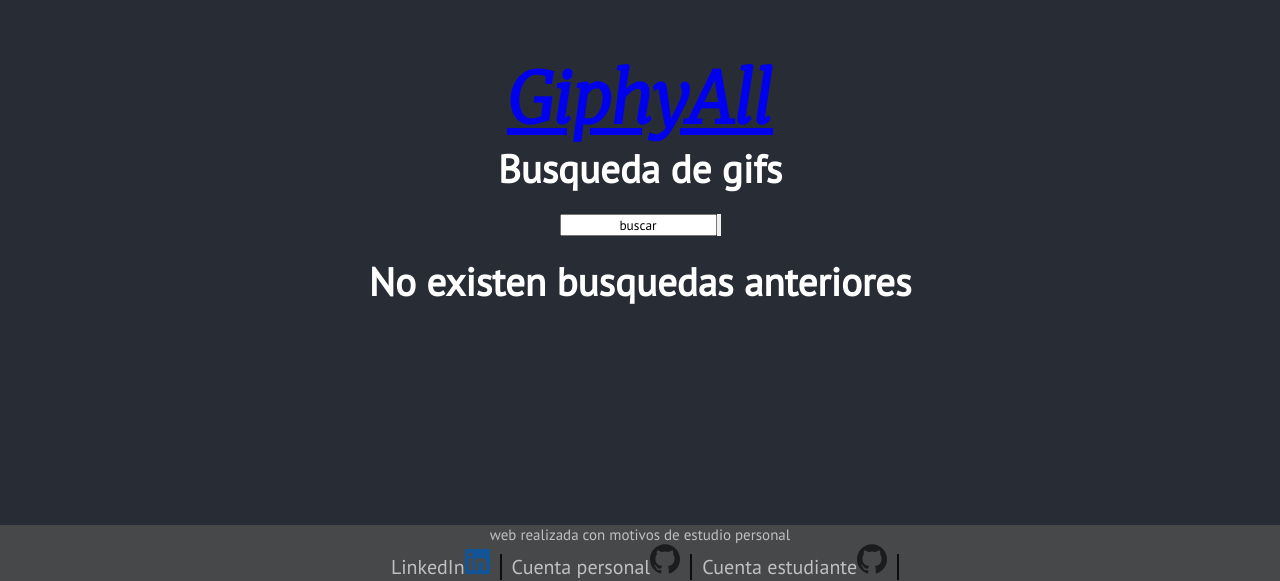
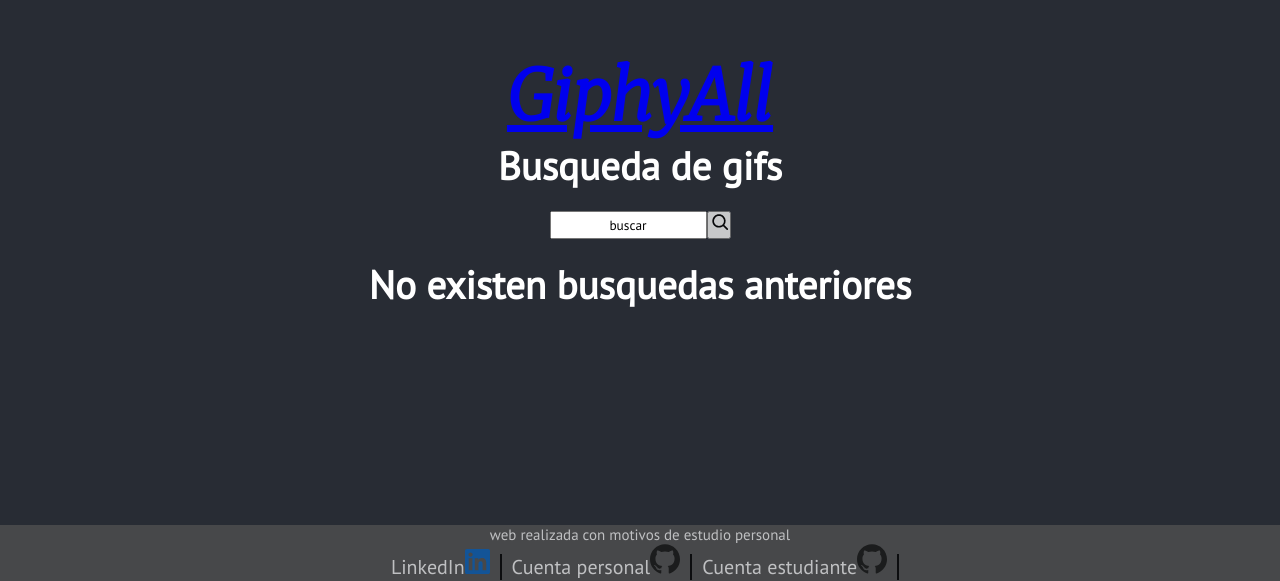
Before and after one commit to Dbaljeet/GiphyAllWeb, a React (Vite) app in the folder GiphyAll/: page / in a window 1280 px wide. Shown: the part 219-800 px from the top of the page. Built offline with nearby package versions, Linux system fonts and the light colour scheme.

Commit message:
[Add] Search icon

```diff
--- a/GiphyAll/src/App.css
+++ b/GiphyAll/src/App.css
@@ -53,7 +53,6 @@
   display: flex;
   flex-wrap: wrap;
   justify-content: center;
-
 }
 
 img{
@@ -82,7 +81,7 @@
 .container-Gif__Gif{
   border: 5px solid rgba(0, 0, 0, 0.089);
   border-radius: 10%;
-  width: 15em;
+  max-width: 200px;
 }
 
 .container-Gif{
@@ -136,7 +135,21 @@
 /*
 
 */
+
 form{
   padding: 20px;
   display: flex;
 }
+
+button{
+  opacity: .8;
+}
+
+button:hover{
+  opacity: 1;
+}
+
+button>img{
+  cursor: pointer;
+  width: 20px;
+}
--- a/GiphyAll/src/App.jsx
+++ b/GiphyAll/src/App.jsx
@@ -20,7 +20,6 @@
     <div className="App">
       <section className="App-content">
         <Header></Header>
-        <h2>Busqueda de gifs</h2>
         <Search keyword={keyword} setKeyword={setKeyword} setWord={setWord} />
         <Route
           component={SearchPage}
--- a/GiphyAll/src/assets/SearchIcon.jsx
+++ /dev/null
@@ -1,2 +0,0 @@
-<svg width="20px" height="100%" xmlns="http://www.w3.org/2000/svg" fill="none" viewBox="0 0 24 24"><path fill="currentColor" fill-rule="evenodd" d="M18.319 14.4326c2.4438-3.1385 2.223-7.67913-.6621-10.56431-3.1242-3.124192-8.18956-3.124192-11.31375 0-3.1242 3.1242-3.1242 8.18951 0 11.31371 2.88518 2.8852 7.42585 3.1059 10.56435.6622.0135.0153.0276.0303.0422.0449l4.2427 4.2426c.3905.3906 1.0237.3906 1.4142 0 .3905-.3905.3905-1.0236 0-1.4142l-4.2426-4.2426c-.0147-.0146-.0297-.0287-.045-.0423Zm-2.0764-9.15009c2.3432 2.34314 2.3432 6.14209 0 8.48529-2.3431 2.3431-6.1421 2.3431-8.48524 0-2.34315-2.3432-2.34315-6.14215 0-8.48529 2.34314-2.34315 6.14214-2.34315 8.48524 0Z" clip-rule="evenodd"/>
-</svg>
--- a/GiphyAll/src/components/Header/index.jsx
+++ b/GiphyAll/src/components/Header/index.jsx
@@ -8,6 +8,7 @@
                     <h1>GiphyAll</h1>
                 </Link>
             </div>
+            <h2>Busqueda de gifs</h2>
         </>
     )
 };
--- a/GiphyAll/src/components/Search.jsx
+++ b/GiphyAll/src/components/Search.jsx
@@ -8,6 +8,7 @@
     const handleSubmit = ev =>{
         ev.preventDefault() //para que no se recargue la pag por apretar enter
         setWord(keyword)
+        console.log(keyword)
         localStorage.getItem("keyword") !== keyword ? (localStorage.setItem("keyword",keyword)):(console.log("pag ya visitada"))
         pushLocation(`/search/${keyword}`);
     }
@@ -21,7 +22,8 @@
     return (
     <form onSubmit={handleSubmit}>
         <input placeholder="buscar" onChange={handleChange} type="text" value={keyword}></input>
-        <button scr={SearchIcon}>
+        <button type='submit'>
+            <img src={SearchIcon}></img>
         </button>
     </form>
     )
--- a/GiphyAll/src/pages/SearchPage.jsx
+++ b/GiphyAll/src/pages/SearchPage.jsx
@@ -1,9 +1,10 @@
 import ListOfGifts from "../components/ListOfGifts";
 export default function SearchPage({params}){
+    params.keyword = decodeURIComponent(params.keyword)
     return(
         <>
             <h2 className="SearchElement">{params.keyword}</h2>
-            <div className="Content" >
+            <div className="Content">
                 <ListOfGifts params={params}></ListOfGifts>
             </div>
         </>
```
Also changed, not shown: GiphyAll/src/assets/SearchIcon.svg (added).
